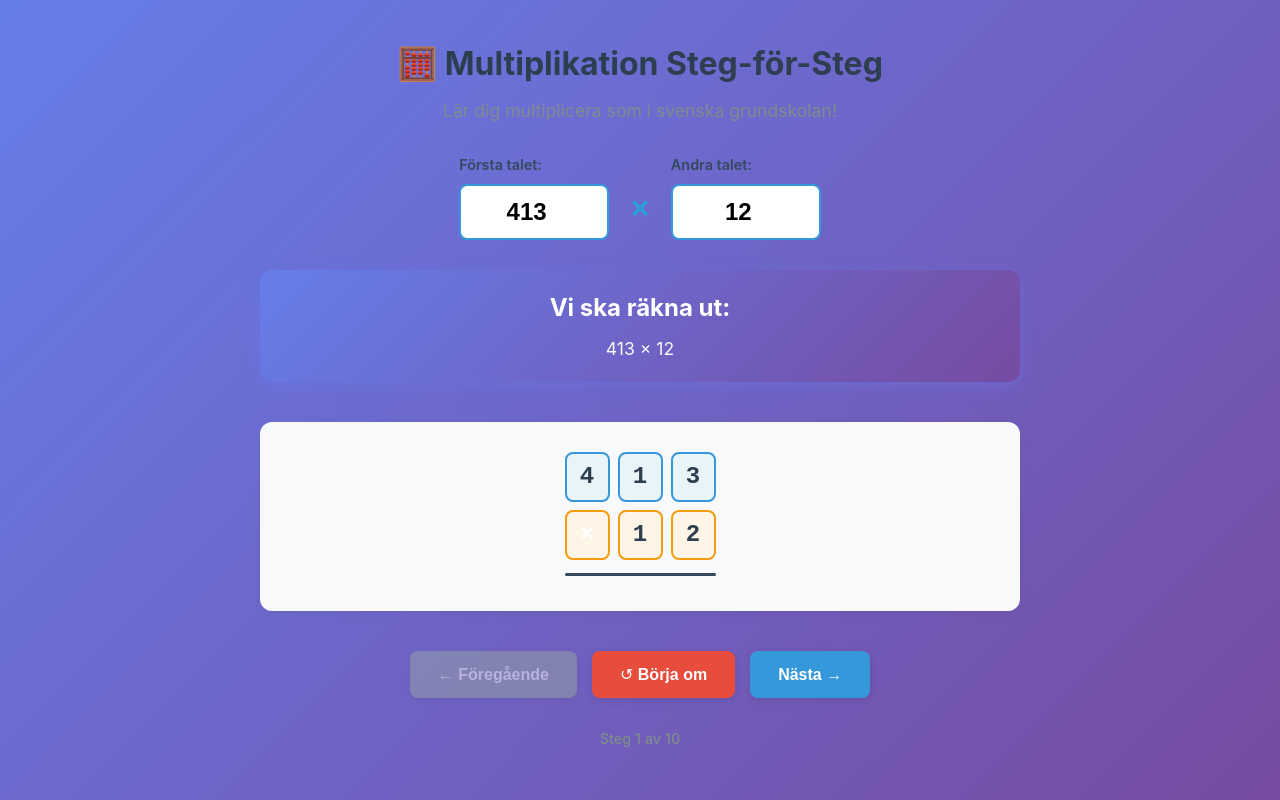
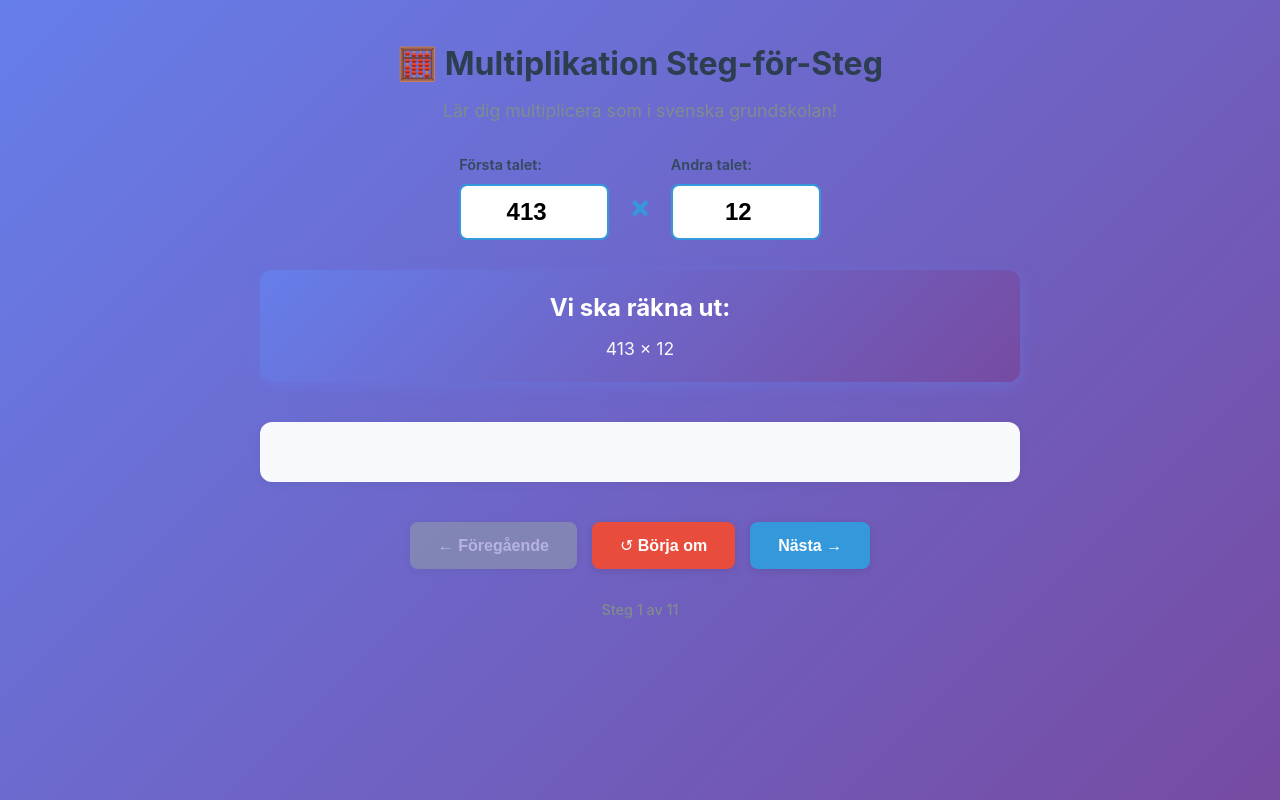
Before and after one commit to dagjidell/vilhelms-matte-app, a React (Vite) app: page / in a window 1280 px wide. Built offline with nearby package versions, Linux system fonts and the light colour scheme.

Commit message:
Börjar se bra ut!

```diff
--- a/src/MultiplicationTeacher.css
+++ b/src/MultiplicationTeacher.css
@@ -123,6 +123,13 @@ header p {
   font-size: 0.9rem;
 }
 
+.carry-empty {
+  font-style: italic;
+  color: #856404;
+  opacity: 0.6;
+  font-size: 0.85rem;
+}
+
 .multiplication-grid {
   display: flex;
   flex-direction: column;
@@ -153,10 +160,20 @@ header p {
   transition: all 0.3s ease;
 }
 
+.digit.active-digit {
+  border: 4px solid #e74c3c;
+  border-radius: 8px;
+  box-shadow: 0 0 12px rgba(231, 76, 60, 0.4);
+  transform: scale(1.08);
+  z-index: 10;
+  position: relative;
+}
+
 .digit.operator {
   background: #3498db;
-  color: white;
+  color: #2c3e50;
   border-color: #3498db;
+  font-size: 1.3em;
 }
 
 .digit.zero {
--- a/src/MultiplicationTeacher.jsx
+++ b/src/MultiplicationTeacher.jsx
@@ -38,6 +38,22 @@ function MultiplicationTeacher() {
       const resultDigits = [];
       const carries = [];
 
+      // If this is not the first row, add an explanation step about the offset zeros
+      if (rowIndex > 0) {
+        const positionNames = ['ental', 'tiotal', 'hundratal', 'tusental'];
+        const zeroDescription = rowIndex === 1
+          ? `Nu multiplicerar vi med ${digit}, som är värt ${digit}0 eftersom det är tiotalet. Därför börjar vi med en nolla i ental-kolumnen.`
+          : `Nu multiplicerar vi med ${digit}, som är värt ${digit}${'0'.repeat(rowIndex)}. Därför börjar vi med ${rowIndex} ${rowIndex === 1 ? 'nolla' : 'nollor'}.`;
+
+        steps.push({
+          title: `Börja multiplicera med ${digit}`,
+          description: zeroDescription,
+          type: 'start-new-row',
+          rowIndex: rowIndex,
+          paddingZeros: rowIndex
+        });
+      }
+
       // For each digit in multiplicand (right to left)
       multiplicandDigits.forEach((multiplicandDigit, digitIndex) => {
         const mDigit = parseInt(multiplicandDigit);
@@ -48,7 +64,9 @@ function MultiplicationTeacher() {
         resultDigits.push(resultDigit);
 
         // Create a step for this individual multiplication
-        const positionName = ['ental', 'tiotal', 'hundratal', 'tusental', 'tiotusental'][digitIndex] || `position ${digitIndex}`;
+        // The actual position in the final result is digitIndex + rowIndex
+        const actualPosition = digitIndex + rowIndex;
+        const positionName = ['ental', 'tiotal', 'hundratal', 'tusental', 'tiotusental', 'hundratusental'][actualPosition] || `position ${actualPosition}`;
         const multiplicandDigitName = num1[num1.length - 1 - digitIndex];
 
         let description = `${multiplicandDigitName} × ${digit} = ${mDigit * digit}`;
@@ -58,6 +76,12 @@ function MultiplicationTeacher() {
         description += `. Skriv ${resultDigit} som ${positionName}`;
         if (newCarry > 0) {
           description += ` och rest ${newCarry}`;
+        }
+
+        // Build array of all carries including the new one (even if 0, but we'll filter later)
+        const currentCarries = [...carries];
+        if (newCarry > 0) {
+          currentCarries.push(newCarry);
         }
 
         steps.push({
@@ -73,12 +97,33 @@ function MultiplicationTeacher() {
           resultDigit: resultDigit,
           newCarry: newCarry,
           resultDigits: [...resultDigits],
-          carries: newCarry > 0 ? [...carries, newCarry] : [...carries]
+          allCarries: currentCarries
         });
 
+        // Update carries array after creating the step
+        if (newCarry > 0) {
           carries.push(newCarry);
+        }
         carry = newCarry;
       });
+
+      // If there's a remaining carry after all digits, add it as a final digit
+      if (carry > 0) {
+        resultDigits.push(carry);
+        const finalPosition = multiplicandDigits.length + rowIndex;
+        const positionName = ['ental', 'tiotal', 'hundratal', 'tusental', 'tiotusental', 'hundratusental'][finalPosition] || `position ${finalPosition}`;
+
+        steps.push({
+          title: `Skriv sista resten`,
+          description: `Resten ${carry} skrivs som ${positionName}`,
+          type: 'write-final-carry',
+          rowIndex: rowIndex,
+          digitIndex: multiplicandDigits.length,
+          finalCarry: carry,
+          resultDigits: [...resultDigits],
+          allCarries: [...carries]
+        });
+      }
     });
 
     // Final step: Add all partial products
@@ -122,10 +167,15 @@ function MultiplicationTeacher() {
 
     // Get carries to display
     const getCurrentCarries = () => {
-      if (currentStepData.type === 'multiply-digit') {
-        return currentStepData.carries.filter(c => c > 0).map((value, idx) => ({
+      if (currentStepData.type === 'multiply-digit' || currentStepData.type === 'write-final-carry') {
+        // Use allCarries which contains all carries generated so far in this row
+        const carriesArray = currentStepData.allCarries || [];
+        // Mark carries as used if their index is less than current digit index
+        // (they were generated in previous steps and have been used)
+        // For write-final-carry, all carries are used
+        return carriesArray.map((value, idx) => ({
           value: value,
-          used: idx < currentStepData.digitIndex
+          used: currentStepData.type === 'write-final-carry' || idx < currentStepData.digitIndex
         }));
       }
       return [];
@@ -137,13 +187,19 @@ function MultiplicationTeacher() {
       const multiplierDigits = num2.split('').reverse();
 
       multiplierDigits.forEach((digit, rowIndex) => {
-        // Find the last multiply-digit step for this row that we've completed
+        // Check if we're at the start-new-row step for this row
+        let isStartNewRowStep = false;
+        if (currentStepData.type === 'start-new-row' && currentStepData.rowIndex === rowIndex) {
+          isStartNewRowStep = true;
+        }
+
+        // Find the last multiply-digit or write-final-carry step for this row that we've completed
         let lastCompletedDigitIndex = -1;
         const resultDigits = [];
 
         for (let i = 0; i <= currentStep; i++) {
           const step = steps[i];
-          if (step.type === 'multiply-digit' && step.rowIndex === rowIndex) {
+          if ((step.type === 'multiply-digit' || step.type === 'write-final-carry') && step.rowIndex === rowIndex) {
             lastCompletedDigitIndex = step.digitIndex;
             // Build up the result digits from all completed steps in this row
             if (step.resultDigits) {
@@ -154,14 +210,16 @@ function MultiplicationTeacher() {
           }
         }
 
-        if (lastCompletedDigitIndex >= 0) {
+        // Show the row if we have completed digits OR if we're at start-new-row step
+        if (lastCompletedDigitIndex >= 0 || isStartNewRowStep) {
           // Show the partial result built so far
           const paddingZeros = '0'.repeat(rowIndex);
           products.push({
             digits: resultDigits.slice(0, lastCompletedDigitIndex + 1).reverse(),
             paddingZeros: paddingZeros,
-            isComplete: lastCompletedDigitIndex >= num1.length - 1,
-            rowIndex: rowIndex
+            isComplete: lastCompletedDigitIndex >= num1.length,
+            rowIndex: rowIndex,
+            showOnlyZeros: isStartNewRowStep && lastCompletedDigitIndex < 0
           });
         }
       });
@@ -175,43 +233,62 @@ function MultiplicationTeacher() {
     return (
       <div className="visualization">
         <div className="multiplication-container">
-          {/* Show carry digits above the calculation */}
-          {currentCarries.length > 0 && (
+          {/* Show carry digits above the calculation when in multiply-digit mode */}
+          {(currentStepData.type === 'multiply-digit' || currentStepData.type === 'write-final-carry') && (
             <div className="carry-row">
               <span className="carry-label">Rest:</span>
-              {currentCarries.map((carry, idx) => (
+              {currentCarries.length > 0 ? (
+                currentCarries.map((carry, idx) => (
                   <div
                     key={idx}
                     className={`carry-digit ${carry.used ? 'used' : ''}`}
                   >
                     {carry.value}
                   </div>
-              ))}
+                ))
+              ) : (
+                <div className="carry-empty">Inga rester än</div>
+              )}
             </div>
           )}
 
           <div className="multiplication-grid">
+            {/* Show multiplicand and multiplier from setup step onwards */}
+            {currentStepData.type !== 'intro' && (
+              <>
                 {/* Show multiplicand */}
                 <div className="number-row multiplicand">
-              {num1.split('').map((digit, i) => (
-                <div key={i} className="digit">{digit}</div>
-              ))}
+                  {num1.split('').map((digit, i) => {
+                    const isActive = currentStepData.type === 'multiply-digit' &&
+                                   i === num1.length - 1 - currentStepData.digitIndex;
+                    return (
+                      <div key={i} className={`digit ${isActive ? 'active-digit' : ''}`}>{digit}</div>
+                    );
+                  })}
                 </div>
 
                 {/* Show multiplication sign and multiplier */}
                 <div className="number-row multiplier">
                   <div className="digit operator">×</div>
-              {num2.split('').map((digit, i) => (
-                <div key={i} className="digit">{digit}</div>
-              ))}
+                  {num2.split('').map((digit, i) => {
+                    const isActive = currentStepData.type === 'multiply-digit' &&
+                                   i === num2.length - 1 - currentStepData.rowIndex;
+                    return (
+                      <div key={i} className={`digit ${isActive ? 'active-digit' : ''}`}>{digit}</div>
+                    );
+                  })}
                 </div>
 
                 {/* Show line */}
                 <div className="division-line"></div>
+              </>
+            )}
 
             {/* Show partial products being built up */}
             {visibleProducts.map((product, idx) => {
-              const isActive = currentStepData.type === 'multiply-digit' &&
+              const isActive = (currentStepData.type === 'multiply-digit' ||
+                              currentStepData.type === 'write-final-carry' ||
+                              currentStepData.type === 'start-new-row') &&
                              currentStepData.rowIndex === product.rowIndex;
 
               return (
@@ -219,11 +296,14 @@ function MultiplicationTeacher() {
                   key={idx}
                   className={`number-row partial-product ${isActive ? 'highlighted' : ''}`}
                 >
-                  {product.digits.map((digit, i) => (
-                    <div key={i} className="digit">{digit}</div>
-                  ))}
+                  {!product.showOnlyZeros && product.digits.map((digit, i) => {
+                    const isLastDigit = isActive && i === product.digits.length - 1;
+                    return (
+                      <div key={i} className={`digit ${isLastDigit ? 'active-digit' : ''}`}>{digit}</div>
+                    );
+                  })}
                   {product.paddingZeros.split('').map((zero, i) => (
-                    <div key={`zero-${i}`} className="digit zero">{zero}</div>
+                    <div key={`zero-${i}`} className={`digit zero ${currentStepData.type === 'start-new-row' && currentStepData.rowIndex === product.rowIndex ? 'active-digit' : ''}`}>{zero}</div>
                   ))}
                 </div>
               );
```
Lines whose indentation alone changed are shown as unchanged.
